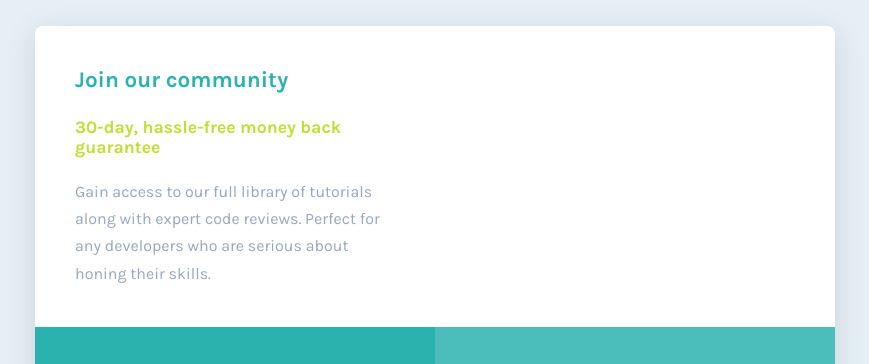
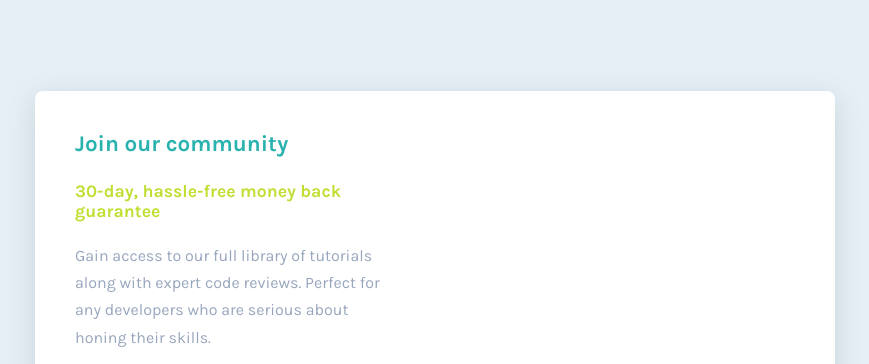
Before and after one commit to sircarloschaves/single-price-grid-component, a plain HTML site: page index.html in a window 1280 px wide. Shown: the top 364 px of the page, without its empty margins (205-1074 px from the left). Drawn offline with Linux system fonts and the light colour scheme.

Commit message:
Update style.css

```diff
--- a/style.css
+++ b/style.css
@@ -219,6 +219,10 @@ footer {
     --fs-subtitle: 1.4rem;
     --fs-text: 1rem;
     --fs-accent-text: 1.1rem;
+
+    display: grid;
+    place-content: center;
+    margin-inline: 0;
   }
 
   .grid-container {
@@ -229,7 +233,7 @@ footer {
   }
 
   .card {
-    padding-block: 2.5rem;
+    padding-block: 2.4rem;
   }
 
   .card:nth-child(1) {
```
